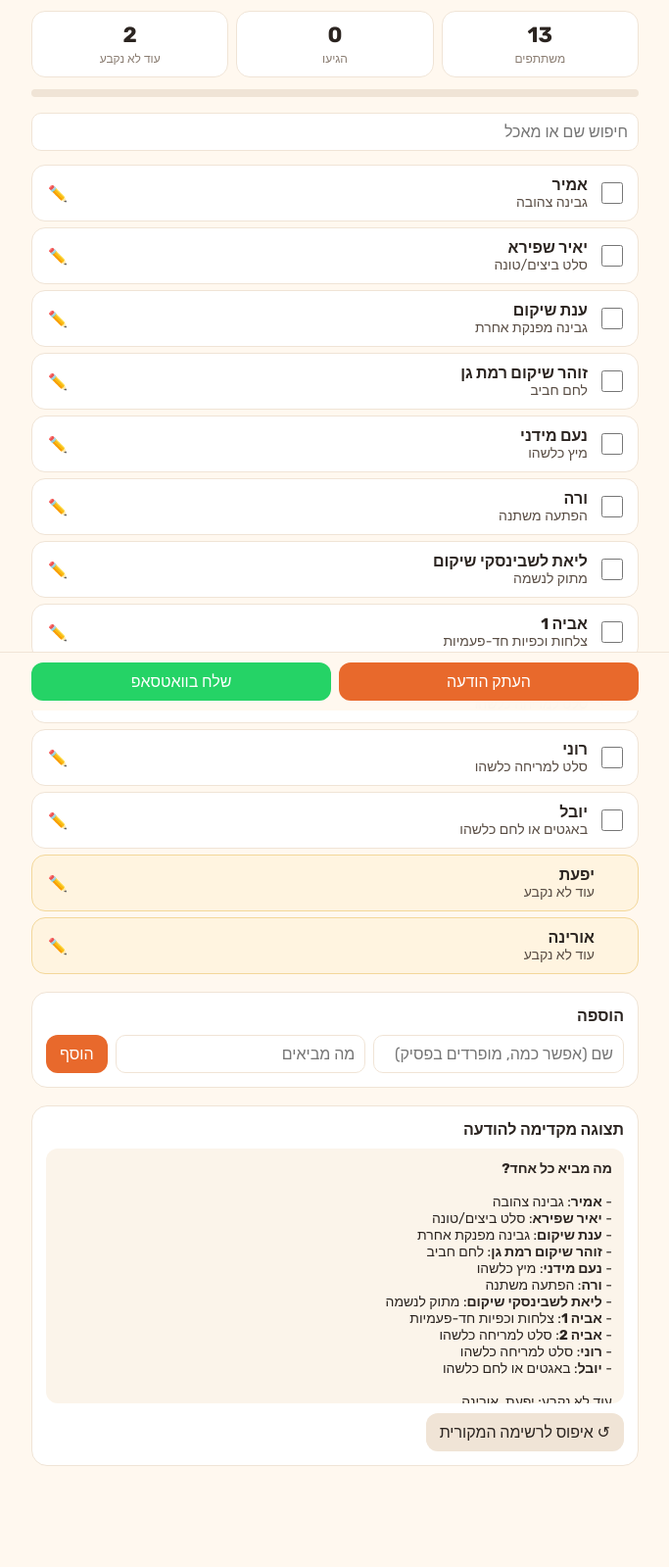
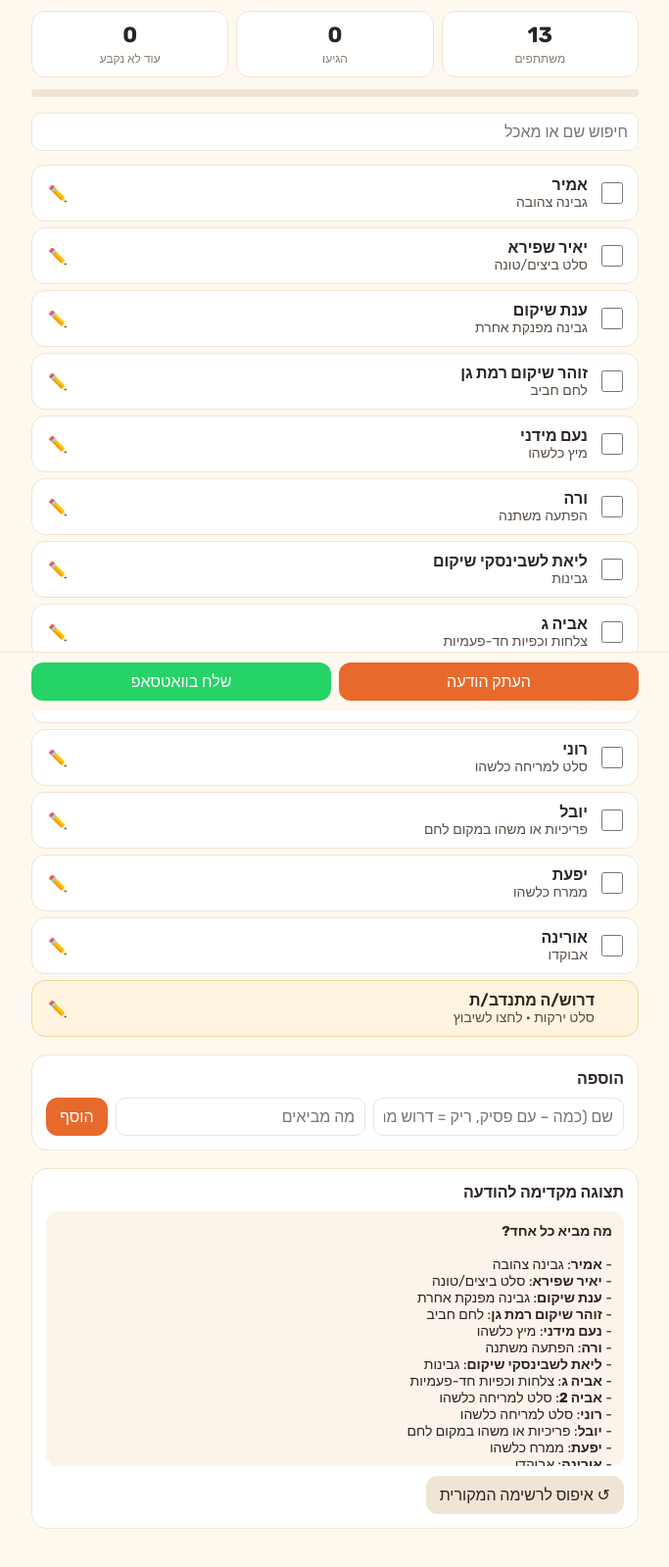
Before and after one commit to amirtishbi/food, a plain HTML site: page index.html in a window 1280 px wide. Shown: the part 75-1674 px from the top of the page at 98% size, without its empty margins (298-981 px from the left). Drawn offline with Linux system fonts and the light colour scheme.

Commit message:
עדכון רשימה + שורת דרוש מתנדב
Co-Authored-By: Claude Opus 5.5 <noreply@anthropic.com>
Claude-Session: https://claude.ai/code/session_01MxprTWTiGHnMA8abZrYv47

```diff
--- a/index.html
+++ b/index.html
@@ -74,7 +74,7 @@ pre{white-space:pre-wrap;font-family:inherit;background:#fbf4ea;border-radius:12
   <div class="box">
     <h3>הוספה</h3>
     <div class="row">
-      <input id="nName" placeholder="שם (אפשר כמה, מופרדים בפסיק)">
+      <input id="nName" placeholder="שם (כמה – עם פסיק, ריק = דרוש מתנדב)">
       <input id="nWhat" placeholder="מה מביאים">
       <button class="btn p" id="addBtn">הוסף</button>
     </div>
@@ -120,15 +120,16 @@ const DEFAULT=[
  {p:['זוהר שיקום רמת גן'],w:'לחם חביב'},
  {p:['נעם מידני'],w:'מיץ כלשהו'},
  {p:['ורה'],w:'הפתעה משתנה'},
- {p:['ליאת לשבינסקי שיקום'],w:'מתוק לנשמה'},
- {p:['אביה 1'],w:'צלחות וכפיות חד-פעמיות'},
+ {p:['ליאת לשבינסקי שיקום'],w:'גבינות'},
+ {p:['אביה ג'],w:'צלחות וכפיות חד-פעמיות'},
  {p:['אביה 2'],w:'סלט למריחה כלשהו'},
  {p:['רוני'],w:'סלט למריחה כלשהו'},
- {p:['יובל'],w:'באגטים או לחם כלשהו'},
- {p:['יפעת'],w:''},
- {p:['אורינה'],w:''}
+ {p:['יובל'],w:'פריכיות או משהו במקום לחם'},
+ {p:['יפעת'],w:'ממרח כלשהו'},
+ {p:['אורינה'],w:'אבוקדו'},
+ {p:[],w:'סלט ירקות'}
 ];
-const KEY='food-list-v3';
+const KEY='food-list-v4';
 let items, editIdx=null, sel=new Set(), extra=[];
 const $=id=>document.getElementById(id);
 const clone=o=>JSON.parse(JSON.stringify(o));
@@ -136,28 +137,30 @@ function load(){try{const s=localStorage.getItem(KEY);if(s){items=JSON.parse(s);
 function save(){try{localStorage.setItem(KEY,JSON.stringify(items))}catch(e){}}
 function esc(s){return s.replace(/[&<>"]/g,c=>({'&':'&amp;','<':'&lt;','>':'&gt;','"':'&quot;'}[c]))}
 const isOpen=it=>!it.w.trim();
-const names=it=>it.p.join(' + ');
+const needVol=it=>!isOpen(it)&&!it.p.length;
+const rank=it=>isOpen(it)?2:needVol(it)?1:0;
+const names=it=>it.p.length?it.p.join(' + '):'דרוש/ה מתנדב/ת';
 const heJoin=a=>a.length<2?a.join(''):a.slice(0,-1).join(', ')+' ו'+a[a.length-1];
 const allPeople=()=>items.flatMap(i=>i.p);
 
 function render(){
  const q=$('q').value.trim();
  // assigned first, then open
- const order=items.map((it,i)=>({it,i})).sort((a,b)=>isOpen(a.it)-isOpen(b.it));
+ const order=items.map((it,i)=>({it,i})).sort((a,b)=>rank(a.it)-rank(b.it));
  let html='';
  order.forEach(({it,i})=>{
   if(q&&!(names(it)+' '+it.w).includes(q))return;
-  const open=isOpen(it);
+  const open=isOpen(it)||needVol(it);
   html+=`<div class="item ${it.d?'done':''} ${open?'open':''}">
    ${open?'<span class="ph"></span>':`<input type="checkbox" class="chk" data-i="${i}" ${it.d?'checked':''}>`}
-   <div class="txt" data-e="${i}"><div class="who">${esc(names(it))}</div><div class="what">${open?'עוד לא נקבע':esc(it.w)}</div></div>
+   <div class="txt" data-e="${i}"><div class="who">${esc(names(it))}</div><div class="what">${isOpen(it)?'עוד לא נקבע':esc(it.w)+(needVol(it)?' · לחצו לשיבוץ':'')}</div></div>
    <button class="ib" data-e="${i}" aria-label="עריכה">✏️</button></div>`;
  });
  $('list').innerHTML=html||'<p class="sub">לא נמצא כלום</p>';
  document.querySelectorAll('.chk').forEach(c=>c.onchange=()=>{items[c.dataset.i].d=c.checked;save();render()});
  document.querySelectorAll('[data-e]').forEach(b=>b.onclick=()=>openEdit(+b.dataset.e));
 
- const assigned=items.filter(i=>!isOpen(i));
+ const assigned=items.filter(i=>rank(i)===0);
  $('sTotal').textContent=allPeople().length;
  $('sDone').textContent=assigned.filter(i=>i.d).length;
  $('sOpen').textContent=items.filter(isOpen).reduce((s,i)=>s+i.p.length,0);
@@ -167,7 +170,9 @@ function render(){
 
 function buildMsg(){
  let t='*מה מביא כל אחד?*\n\n';
- items.filter(i=>!isOpen(i)).forEach(i=>t+=`- *${heJoin(i.p)}*: ${i.w}\n`);
+ items.filter(i=>rank(i)===0).forEach(i=>t+=`- *${heJoin(i.p)}*: ${i.w}\n`);
+ const vol=items.filter(needVol);
+ if(vol.length)t+=`\n*מחפשים מתנדב/ת:* ${vol.map(v=>v.w).join(', ')}\n`;
  const open=items.filter(isOpen);
  if(open.length)t+=`\nעוד לא נקבע: ${open.flatMap(o=>o.p).join(', ')}\n`;
  t+='\nאם פספסתי מישהו או משהו, אז וואלה קורה';
@@ -189,9 +194,10 @@ function openEdit(i){
 function closeEdit(){$('modal').classList.remove('on');editIdx=null}
 $('eAdd').onclick=()=>{const n=$('eNew').value.trim();if(!n)return;extra.push(n);sel.add(n);$('eNew').value='';drawChips()};
 $('eSave').onclick=()=>{
- if(!sel.size){toast('צריך לבחור לפחות שם אחד');return}
  const it=items[editIdx];
- it.w=$('eWhat').value.trim();
+ const nw=$('eWhat').value.trim();
+ if(!sel.size&&!nw){toast('צריך שם או מה מביאים');return}
+ it.w=nw;
  const chosen=[...sel];
  // remove chosen people from other rows
  items.forEach((o,k)=>{if(k!==editIdx)o.p=o.p.filter(n=>!sel.has(n))});
@@ -199,7 +205,7 @@ $('eSave').onclick=()=>{
  const dropped=it.p.filter(n=>!sel.has(n));
  it.p=chosen;
  dropped.forEach(n=>items.push({p:[n],w:''}));
- items=items.filter(o=>o.p.length);
+ items=items.filter(o=>o.p.length||o.w.trim());
  save();closeEdit();render();
 };
 $('eDel').onclick=()=>{items.splice(editIdx,1);save();closeEdit();render();toast('השורה נמחקה')};
@@ -208,9 +214,9 @@ $('modal').onclick=e=>{if(e.target.id==='modal')closeEdit()};
 
 $('addBtn').onclick=()=>{
  const ps=$('nName').value.split(/[,،+]/).map(s=>s.trim()).filter(Boolean);
- if(!ps.length){toast('צריך שם');return}
+ if(!ps.length&&!$('nWhat').value.trim()){toast('צריך שם או מה מביאים');return}
  items.forEach(o=>o.p=o.p.filter(n=>!ps.includes(n)));
- items=items.filter(o=>o.p.length);
+ items=items.filter(o=>o.p.length||o.w.trim());
  items.push({p:ps,w:$('nWhat').value.trim()});
  $('nName').value=$('nWhat').value='';save();render();toast('נוסף ✓');
 };
```
